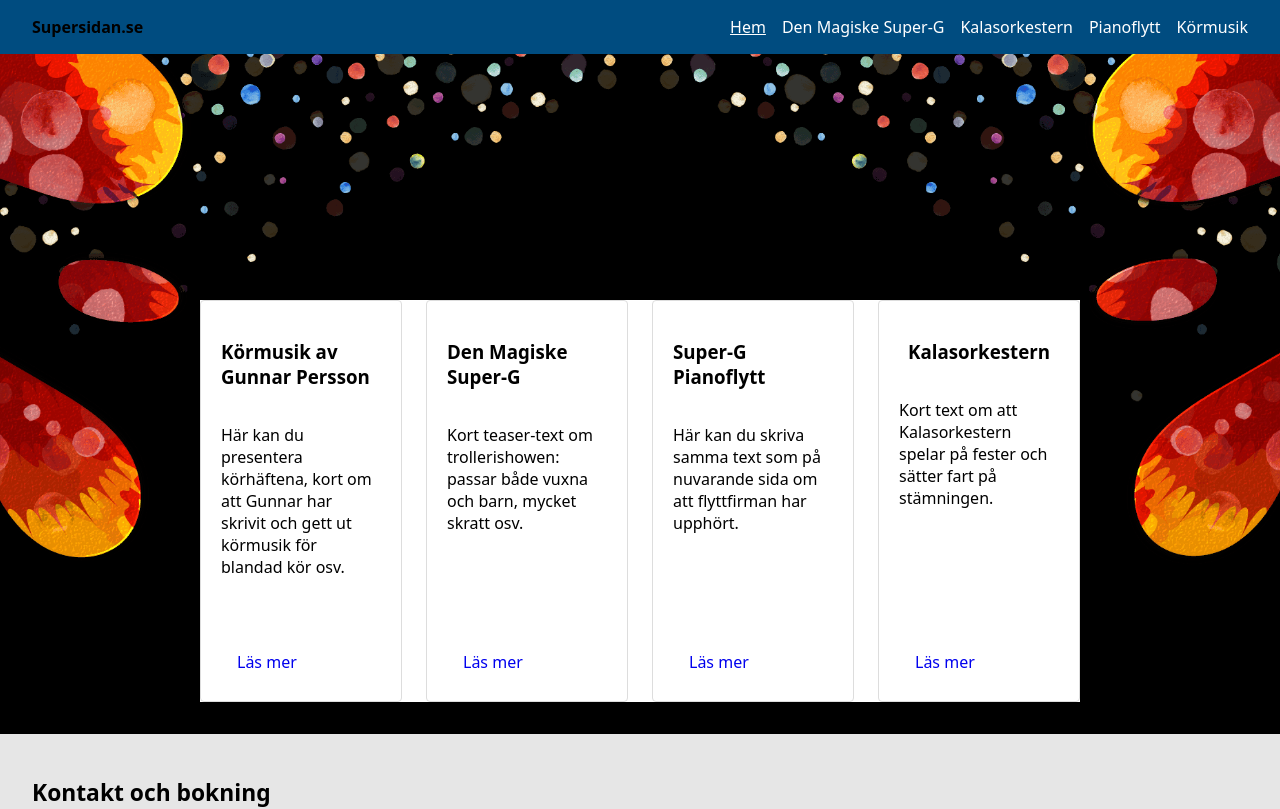
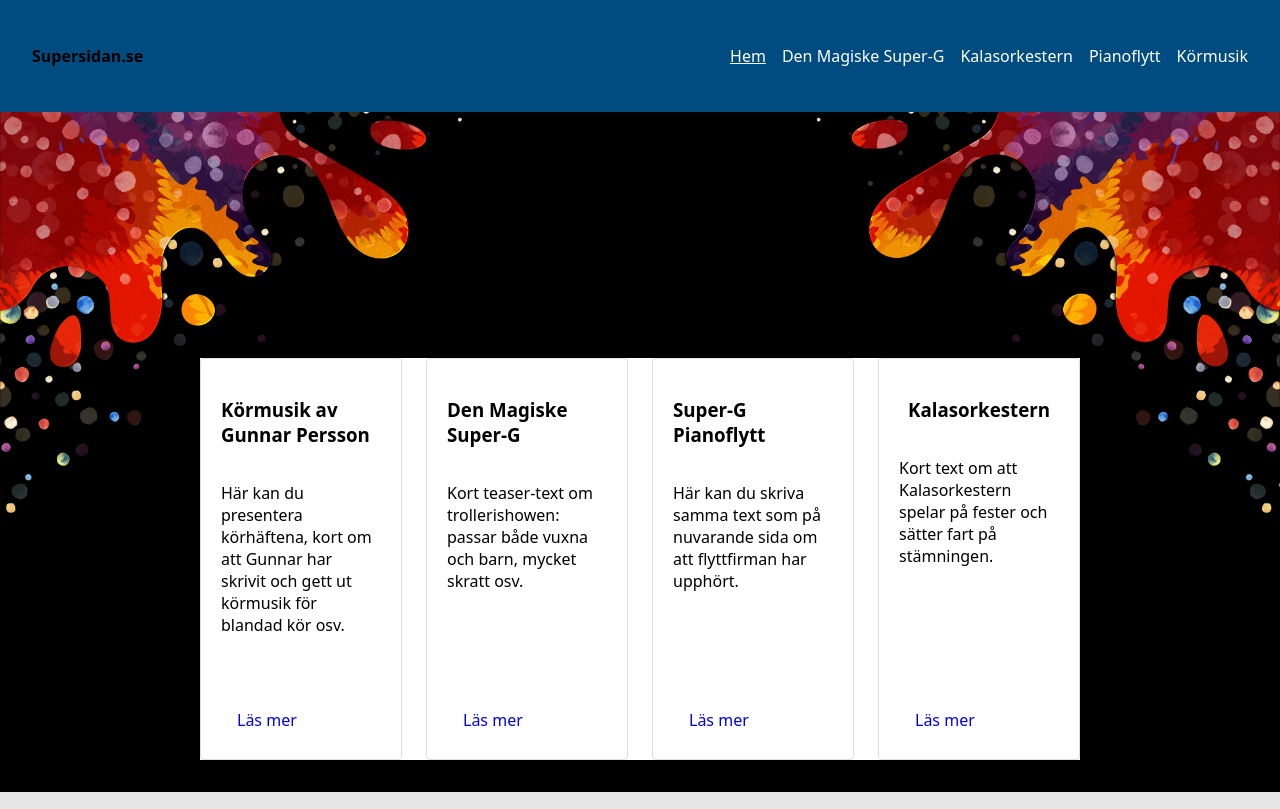
Before and after one commit to robinruden/supersidan, a React (Vite) app: page / in a window 1280 px wide. Shown: the top 809 px of the page. Built offline with nearby package versions, Linux system fonts and the light colour scheme.

Commit message:
background now correct and nav bar with more height

```diff
--- a/src/styles/layout.css
+++ b/src/styles/layout.css
@@ -16,6 +16,7 @@ body {
   justify-content: space-between;
   padding: 1rem 2rem;
   background: #004c80;
+  height: 5rem;
   /* color: white; */
 }
 
--- a/src/styles/pages.css
+++ b/src/styles/pages.css
@@ -1,13 +1,14 @@
 .page{
 
     background-image: url(../assets/img/background.png);
-    background-size: cover;
-    background-position: center;
+    background-size: 100%;
+    /* background-position: center; */
     background-color: black;
     background-repeat: no-repeat;
     min-height: 100svh;
     max-width: 100vw;
     margin: 0 auto;
+
    /*  display: flex;
     flex-direction: column;
     align-items: center;
```
